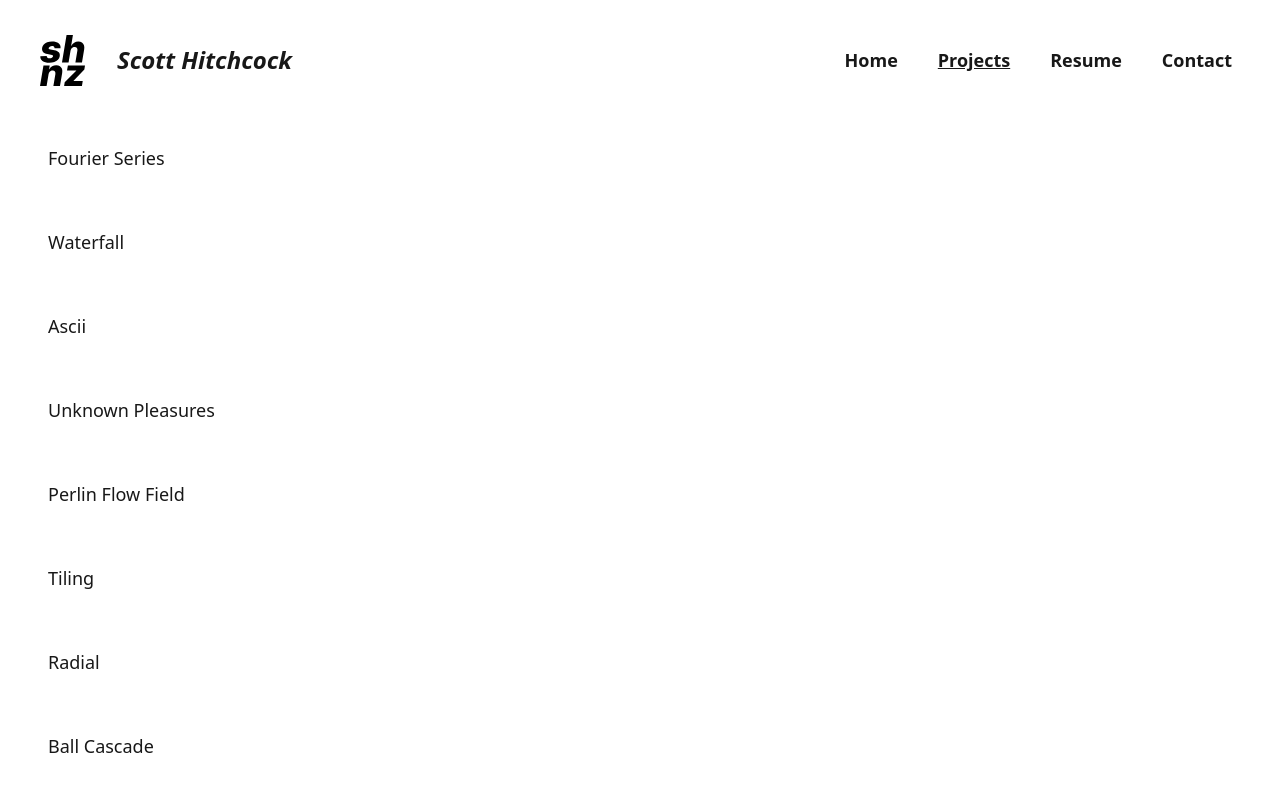
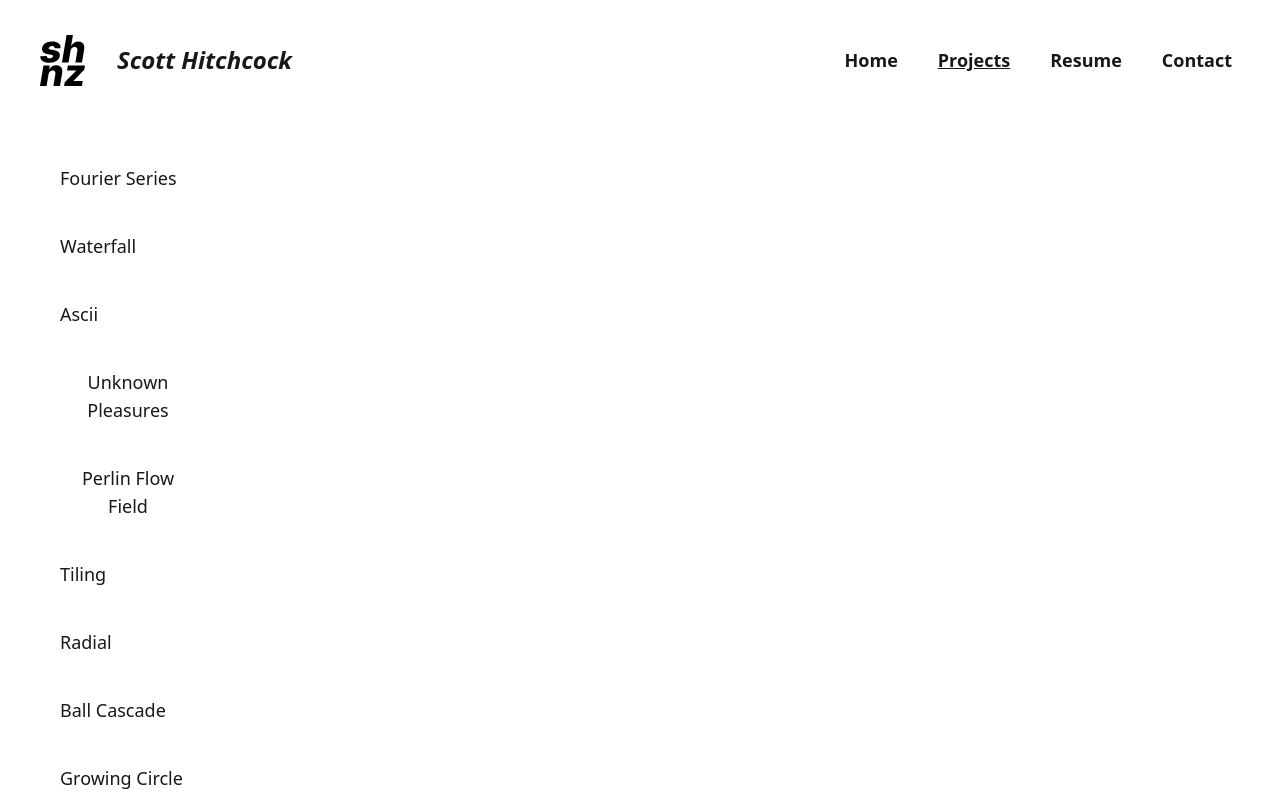
Before and after one commit to scotthitch/s-hitchcock-website, a Nuxt app: page /projects in a window 1280 px wide. Built offline with nearby package versions, Linux system fonts and the light colour scheme.

Commit message:
feat: hover to select project gives a border and enlarges

```diff
--- a/pages/projects.vue
+++ b/pages/projects.vue
@@ -33,10 +33,20 @@ onUnmounted(() => {
 <template>
     <div class="container mx-auto h-full">
         <div class="pt-2 flex flex-row text-col-dark h-full gap-6">
-            <div class="basis-1/5 pl-12">
-                <ul class="flex flex-col gap-14 h-full py-4 text-lg overflow-scroll">
-                    <li v-for="(project, i) in projects" class="text-left font-medium" :key="i">
-                        <button @mouseenter="selectedProjectIndex = i">
+            <div class="basis-1/5 px-8">
+                <ul class="flex flex-col h-full pt-4 pb-16 text-lg overflow-scroll px-4">
+                    <li
+                        v-for="(project, i) in projects"
+                        class="text-left font-medium py-5"
+                        :key="i"
+                        :class="
+                            i == selectedProjectIndex &&
+                            'scale-[1.1] border-4 rounded-[20px] shadow-md'
+                        "
+                        @mouseenter="selectedProjectIndex = i"
+                        @click="selectedProjectIndex = i"
+                    >
+                        <button class="px-3">
                             {{ project.title }}
                         </button>
                     </li>
```
